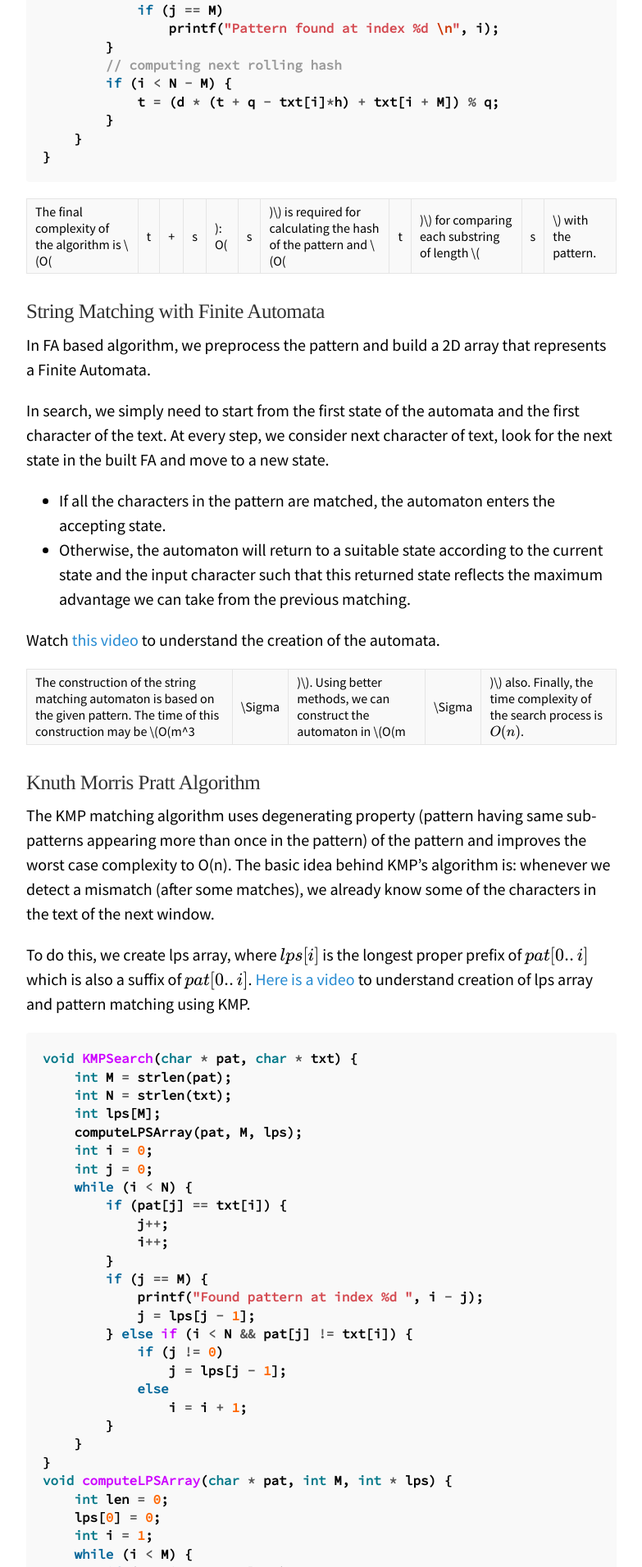
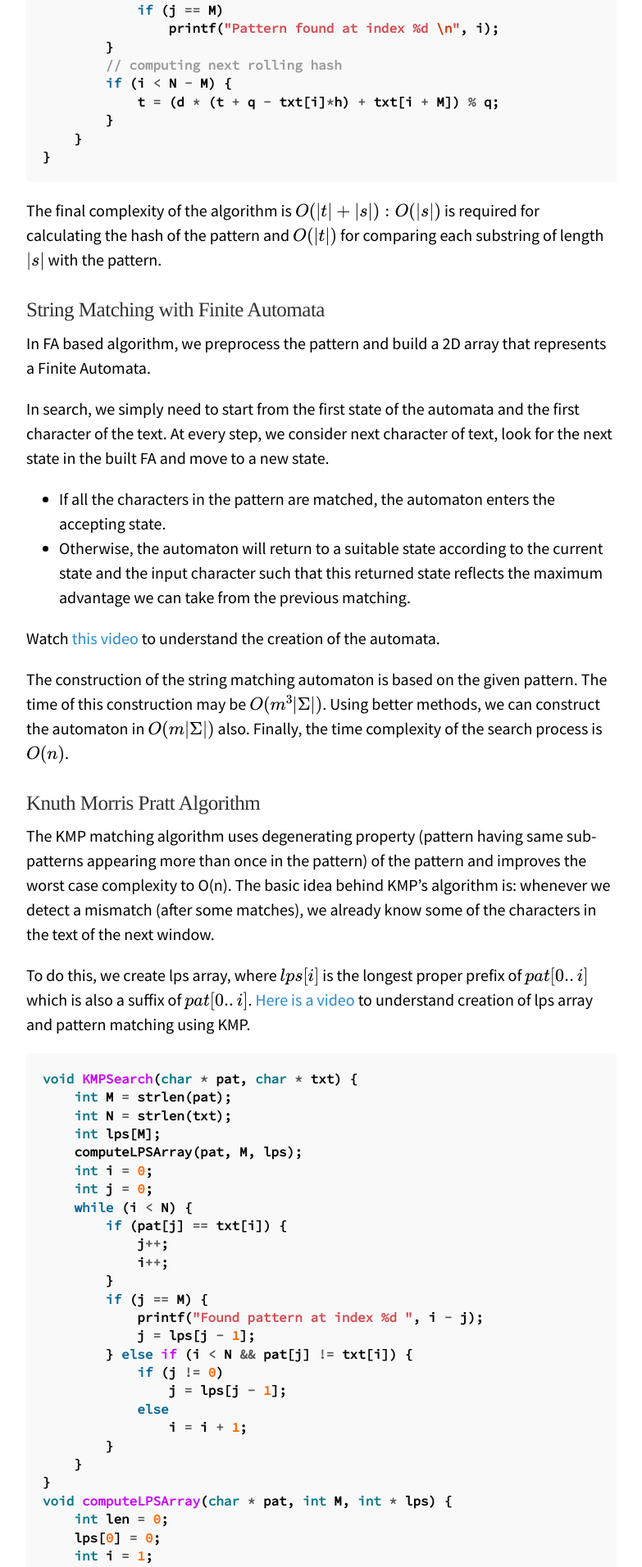
Before and after one commit to sharatsachin/sharatsachin.github.io, a Jekyll site: the page built from _posts/2018-11-27-ADA-unit4.md, in a window 1280 px wide. Shown: the part 2472-4384 px from the top of the page at 82% size, without its empty margins (248-1031 px from the left). Built offline with Jekyll 4.4.1, drawn with Linux system fonts in a browser that asks for light colours; some web fonts are replaced; formulas are drawn with MathJax 3; comment, search, counter and statistics services are not loaded.

````diff
--- a/_posts/2018-11-27-ADA-unit4.md
+++ b/_posts/2018-11-27-ADA-unit4.md
@@ -82,7 +82,7 @@ void search(char pat[], char txt[], int q) {
 }
 ```
 
-The final complexity of the algorithm is \\(O(|t|+|s|): O(|s|)\\) is required for calculating the hash of the pattern and \\(O(|t|)\\) for comparing each substring of length \\(|s|\\) with the pattern.
+The final complexity of the algorithm is \\(O(\|t\|+\|s\|): O(\|s\|)\\) is required for calculating the hash of the pattern and \\(O(\|t\|)\\) for comparing each substring of length \\(\|s\|\\) with the pattern.
 
 ### String Matching with Finite Automata
 
@@ -95,7 +95,7 @@ In search, we simply need to start from the first state of the automata and the
 
 Watch [this video](https://www.youtube.com/watch?v=kuMuFu9IRtw) to understand the creation of the automata.
 
-The construction of the string matching automaton is based on the given pattern. The time of this construction may be \\(O(m^3|\Sigma|)\\). Using better methods, we can construct the automaton in \\(O(m|\Sigma|)\\) also. Finally, the time complexity of the search process is \\(O(n)\\).
+The construction of the string matching automaton is based on the given pattern. The time of this construction may be \\(O(m^3\|\Sigma\|)\\). Using better methods, we can construct the automaton in \\(O(m\|\Sigma\|)\\) also. Finally, the time complexity of the search process is \\(O(n)\\).
 
 ### Knuth Morris Pratt Algorithm
 
````
